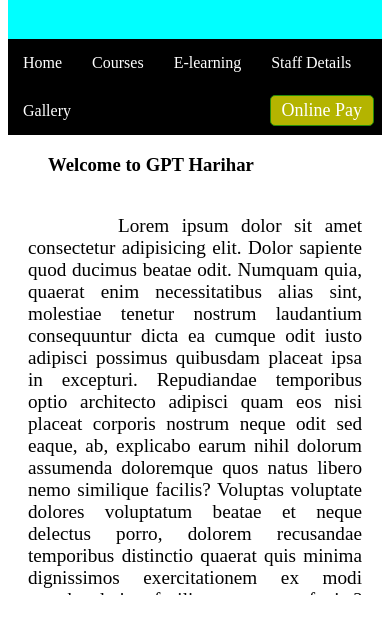
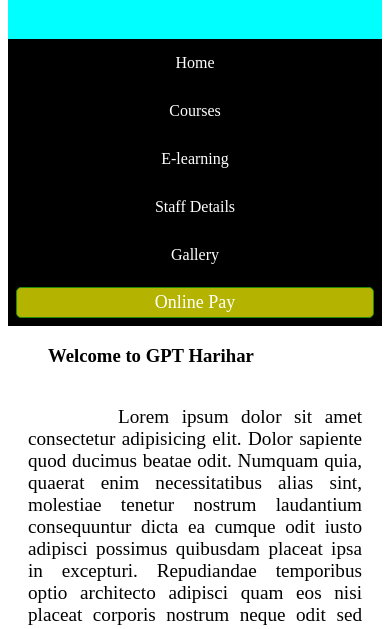
Before and after one commit to bgmanu2426/My-Website1, a plain HTML site: page index.html in a window 390 px wide. Shown: the part 163-792 px from the top of the page. Drawn offline with Linux system fonts and the light colour scheme.

Commit message:
fourth commit

```diff
--- a/CSS/index page.css
+++ b/CSS/index page.css
@@ -95,3 +95,11 @@ footer details summary {
     font-weight: bold;
     color: #666;
 }
+
+@media screen and (max-width: 670px) {
+    nav{
+        display: flex;
+        flex-direction: column;
+        text-align: center;}
+
+    }
--- a/index.html
+++ b/index.html
@@ -20,7 +20,7 @@
         <a href="#">E-learning</a>
         <a href="#">Staff Details</a>
         <a href="#">Gallery</a>
-        <a class="onlinepay" href="./HTML/Payment Form.html">Online Pay</a>
+        <a class="onlinepay" href="./HTML/Payment Form.html"> <span>Online Pay</span></a>
     </nav>
 
     <h3>Welcome to GPT Harihar</h3>
```
